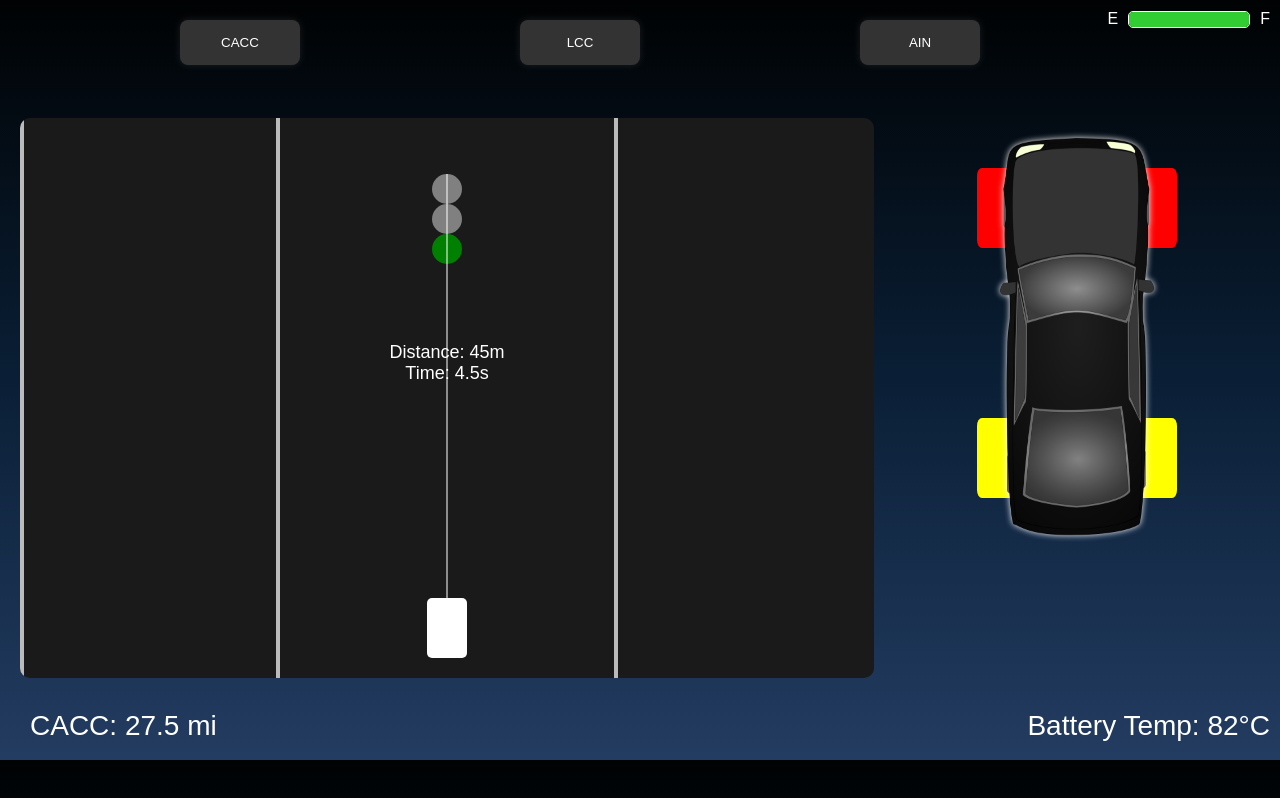
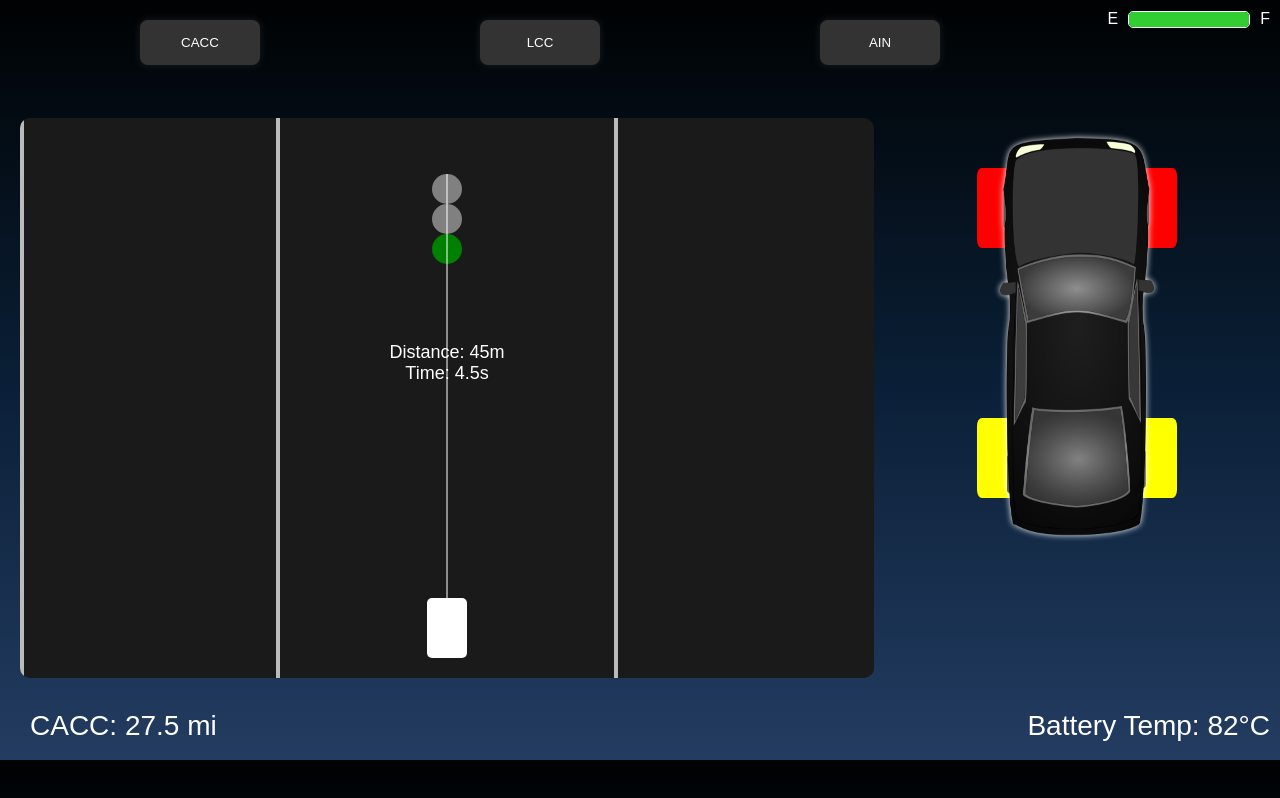
Before and after one commit to evanpreta/RaspDisplay, a plain HTML site: page output.html in a window 1280 px wide. Drawn offline with Linux system fonts and the light colour scheme.

Commit message:
Moved buttons more

```diff
--- a/styles.css
+++ b/styles.css
@@ -46,7 +46,7 @@ body {
     justify-content: space-evenly;
     width: 100%;
     margin-bottom: 10px;
-    margin-left: -60px; /* Adjust this value as needed to move buttons left */
+    margin-left: -100px; /* Adjust this value as needed to move buttons left */
 }
 
 
```
